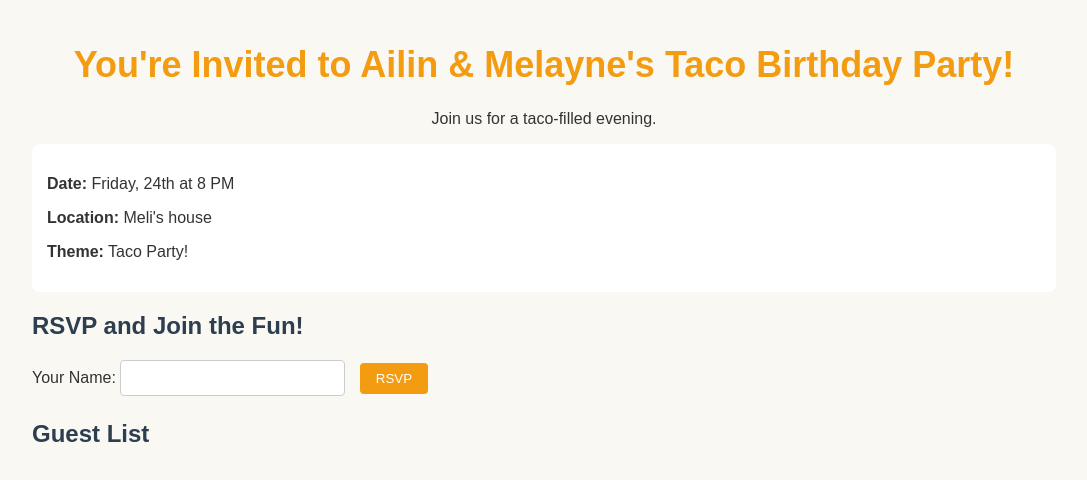
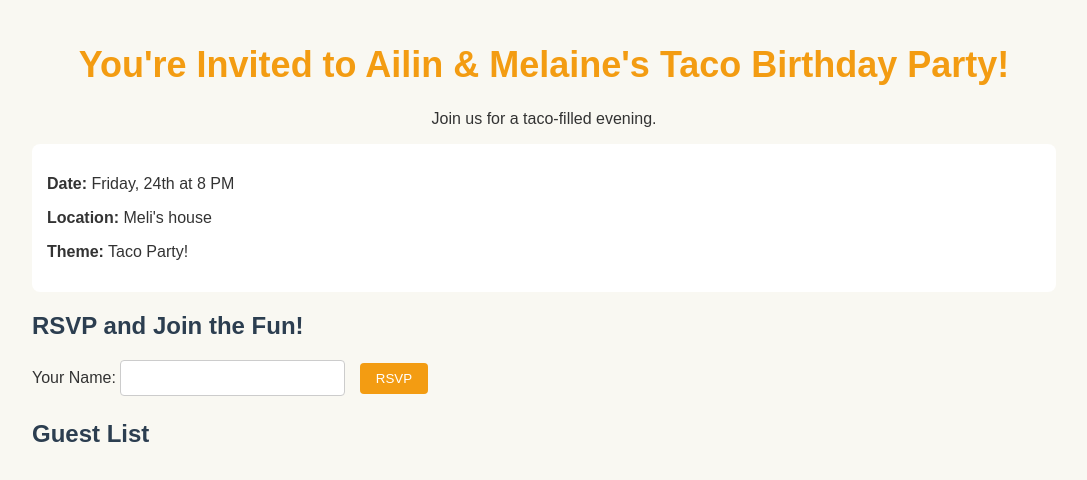
Before and after one commit to melainefernandez/bank-account-management, a plain HTML site: page index.html in a window 1280 px wide. Shown: the whole page, without its empty margins (96-1183 px from the left). Drawn offline with Linux system fonts and the light colour scheme.

Commit message:
Update index.html

```diff
--- a/index.html
+++ b/index.html
@@ -9,7 +9,7 @@
 <body>
     <div class="container">
         <header>
-            <h1>You're Invited to Ailin & Melayne's Taco Birthday Party!</h1>
+            <h1>You're Invited to Ailin & Melaine's Taco Birthday Party!</h1>
             <p>Join us for a taco-filled evening.</p>
         </header>
 
```
